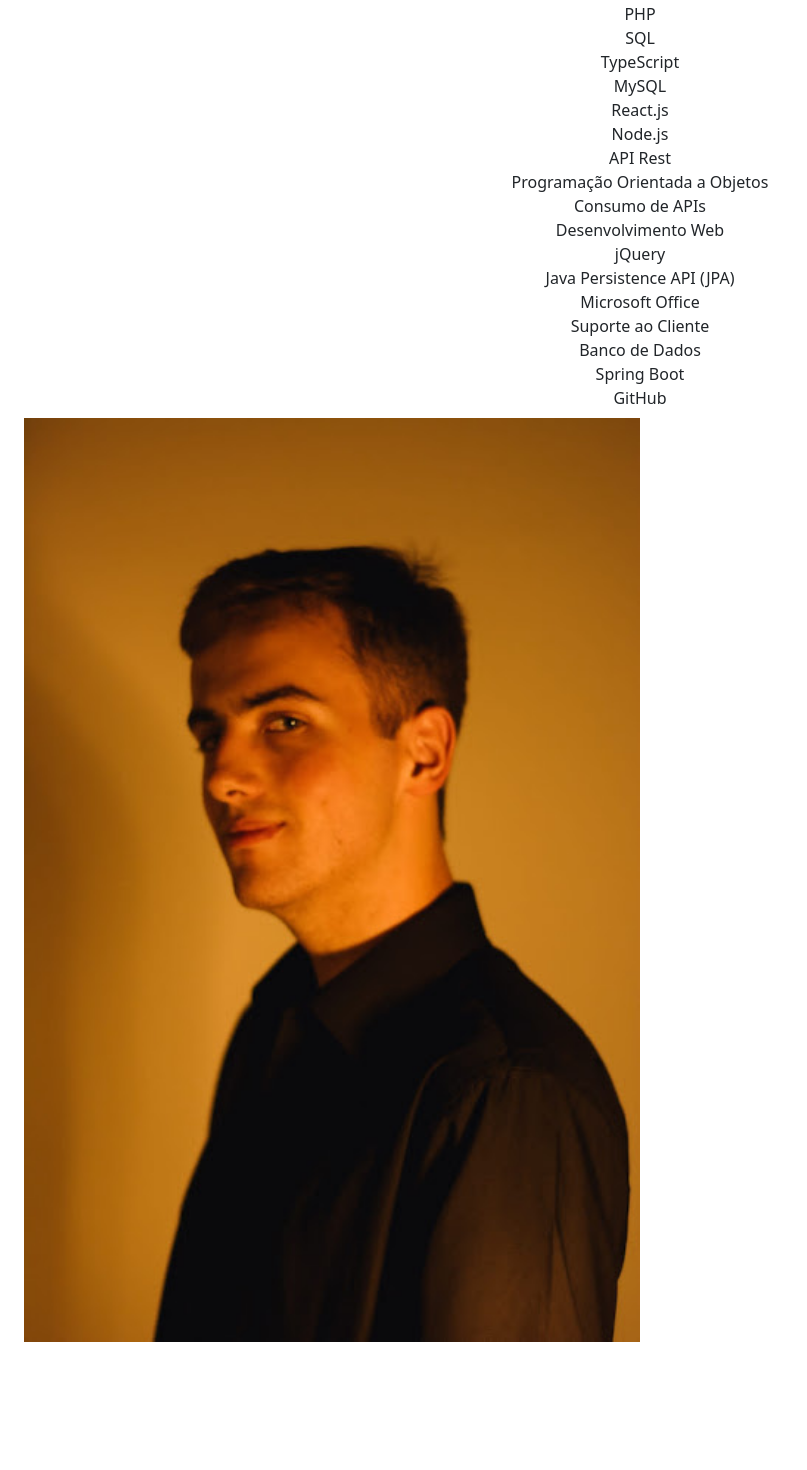
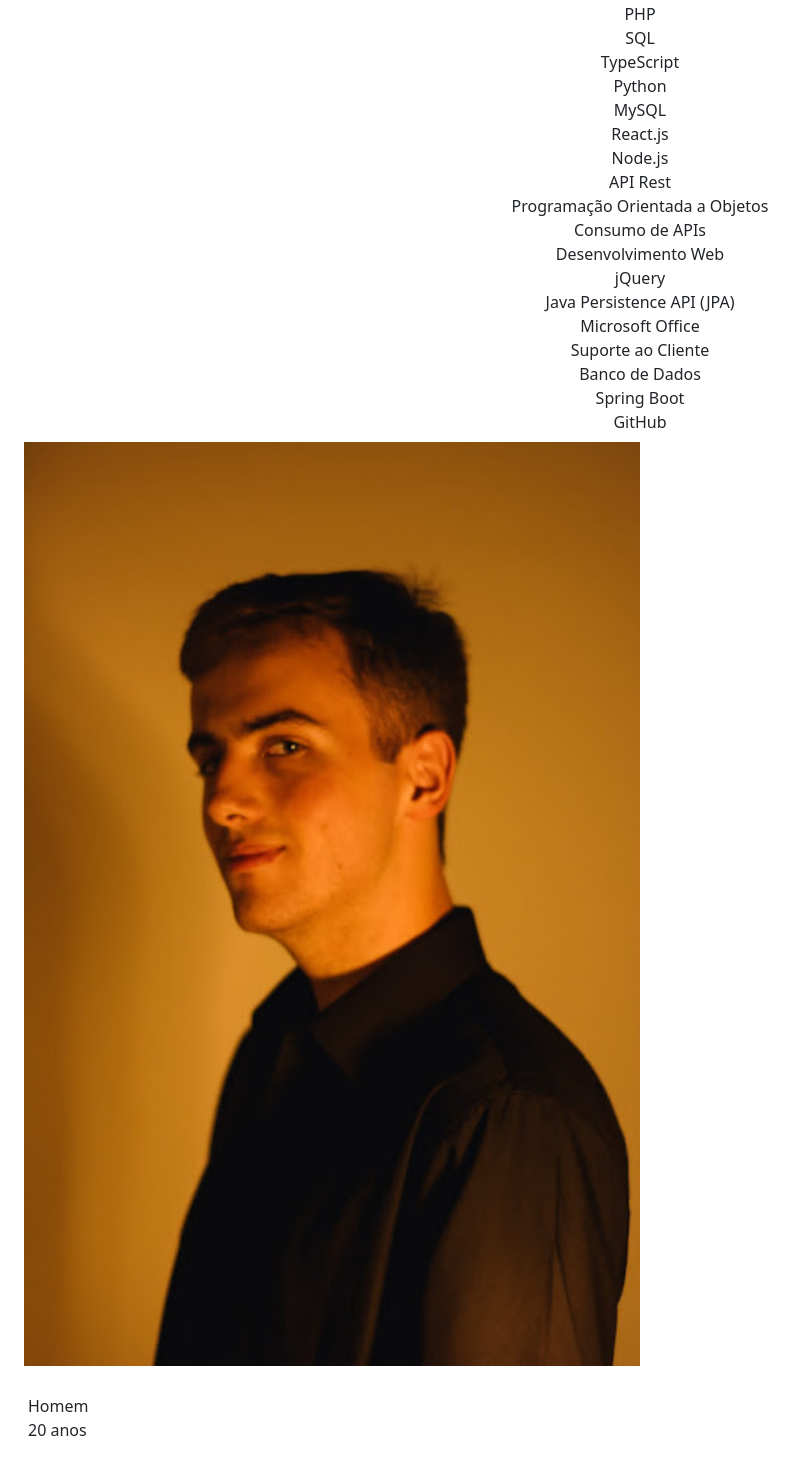
Before and after one commit to Daniel-Oliveira-Dev/My-Portfolio, a React (Vite) app in the folder my-dev-portfolio/: page / in a window 1280 px wide. Shown: the part 508-1978 px from the top of the page, without its empty margins (0-807 px from the left). Before the commit the page ends 1850 px from the top, so only its background shows below. Built offline with nearby package versions, Linux system fonts and the light colour scheme.

Commit message:
Search skills tab width fix

```diff
--- a/my-dev-portfolio/src/data.json
+++ b/my-dev-portfolio/src/data.json
@@ -6,14 +6,15 @@
             "skillsName" : "Competências",
             "inputPlaceholder" : "Pesquise por uma competência...",
             "skills" : [
-                "Java", "JavaScript", "HTML", "CSS", "PHP", "SQL", "TypeScript",
+                "Java", "JavaScript", "HTML", "CSS", "PHP", "SQL", "TypeScript", "Python",
                 "MySQL", "React.js", "Node.js", "API Rest", "Programação Orientada a Objetos",
                 "Consumo de APIs", "Desenvolvimento Web", "jQuery", "Java Persistence API (JPA)",
                 "Microsoft Office", "Suporte ao Cliente", "Banco de Dados", "Spring Boot", "GitHub"
             ],
-            "gender" : "Masculino",
+            "gender" : "Homem",
             "location" : "Sapucaia do Sul, Rio Grande do Sul, Brazil",
-            "birthdate" : "2003-11-20"
+            "birthdate" : "2003-11-20",
+            "years" : "anos"
         },
         "projects" : {
             "projectsList" : [
@@ -37,14 +38,15 @@
             "skillsName" : "Skills",
             "inputPlaceholder" : "Search for a skill...",
             "skills" : [
-                "Java", "JavaScript", "HTML", "CSS", "PHP", "SQL", "TypeScript",
+                "Java", "JavaScript", "HTML", "CSS", "PHP", "SQL", "TypeScript", "Python",
                 "MySQL", "React.js", "Node.js", "API Rest", "Object-oriented Programming",
                 "API Usage", "Web Development", "jQuery", "Java Persistence API (JPA)",
                 "Microsoft Office", "Customer Support", "Database Management", "Spring Boot", "GitHub"
             ],
             "gender" : "Male",
             "location" : "Sapucaia do Sul, Rio Grande do Sul, Brasil",
-            "birthdate" : "2003-11-20"
+            "birthdate" : "2003-11-20",
+            "years" : "years old"
         },
         "projects" : {
             "projectsList" : [
--- a/my-dev-portfolio/src/screens/AboutMe.jsx
+++ b/my-dev-portfolio/src/screens/AboutMe.jsx
@@ -18,6 +18,12 @@ export function AboutMe() {
         setSkillsSearch(query);
     }
 
+    function getAgeInYears(date) {
+        const diff = Date.now() - date;
+        const years = diff / 1000 / 60 / 60 / 24 / 365;
+        return Math.trunc(years);
+    }
+
     const filteredSkills = skillsSearch !== "" ?
         dataJsonUsed.aboutMe.skills.filter((skill) => {
             return skill.toLowerCase().includes(skillsSearch.toLowerCase());
@@ -26,14 +32,15 @@ export function AboutMe() {
     return (
         <div>
             <MyHeader handleLanguageChange={handleLanguageChange} />
-            <div className="mainContent grid grid-flow-row
+            <div className="mainContent grid grid-flow-row mb-4
             grid-cols-1 md:grid-cols-2 auto-cols-max mx-4 gap-3">
-                <div className="flex flex-col justify-start items-center text-center gap-5">
+                <div className="flex flex-col justify-start items-center text-center gap-5 min-w-[100%]">
                     <div className="text-[var(--deep-space-sparkle)] text-4xl font-bold">{dataJsonUsed.aboutMe.intro}</div>
                     <div>{dataJsonUsed.aboutMe.overview}</div>
                     <div className="bg-[var(--shadow-blue)] p-2 border-[var(----yankees-blue)] border-solid
-                    border-[4px] rounded-md flex flex-col gap-4">
-                        <div className="flex flex-row justify-evenly border-b-2 border-[var(----yankees-blue)] pb-2">
+                    border-[4px] rounded-md flex flex-col gap-4 w-[100%]">
+                        <div className="flex flex-row justify-evenly
+                        border-b-2 border-[var(----yankees-blue)] pb-2">
                             <div className="w-[33%] text-md md:text-lg font-bold">
                                 {dataJsonUsed.aboutMe.skillsName}
                             </div>
@@ -42,15 +49,16 @@ export function AboutMe() {
                                     onChange={handleSkillSearch}
                                     className="bg-transparent focus:outline-none outline-none text-sm md:text-md
                                 border-b-2 border-[var(--deep-space-sparkle)] overflow-hidden text-center
-                                placeholder-[var(--chinese-white)] w-[50%] px-1"/>
+                                placeholder-[var(--chinese-white)] w-[75%] px-1 text-[var(--chinese-white)]"/>
                             </div>
                         </div>
-                        <div className="grid grid-flow-row grid-cols-2 md:grid-cols-5 auto-cols-max gap-3
+                        <div className="w-[100%] ">
+                            <div className="grid grid-flow-row grid-cols-2 md:grid-cols-5 auto-cols-min gap-3
                             w-[100%]">
                                 {filteredSkills.map((skill) => {
                                     return (
-                                    <div className="flex justify-center items-center text-center overflow-hidden
-                                    text-sm">
+                                        <div className="flex justify-center items-center text-sm
+                                    text-center overflow-hidden text-[var(--yankees-blue)]">
                                             {skill}
                                         </div>
                                     )
@@ -58,8 +66,19 @@ export function AboutMe() {
                             </div>
                         </div>
                     </div>
+                </div>
                 <div className="flex flex-col items-center">
                     <img src={myPhoto} className="w-50 h-auto border-[var(--deep-space-sparkle)] border-solid border-[6px] rounded-md" />
+                    <div className="flex flex-row my-4 w-50 justify-evenly rounded-md
+                    p-1 border-[var(--deep-space-sparkle)] border-solid border-[6px]
+                    bg-[var(--shadow-blue)] text-[var(--yankees-blue)] h-auto">
+                        <div>{dataJsonUsed.aboutMe.gender}</div>
+                        <div className="flex flex-row justify-center items-center">
+                            {getAgeInYears(Date.parse(dataJsonUsed.aboutMe.birthdate))}
+                            {" "}
+                            {dataJsonUsed.aboutMe.years}
+                        </div>
+                    </div>
                 </div>
             </div>
         </div>
```
Lines whose indentation alone changed are shown as unchanged.
